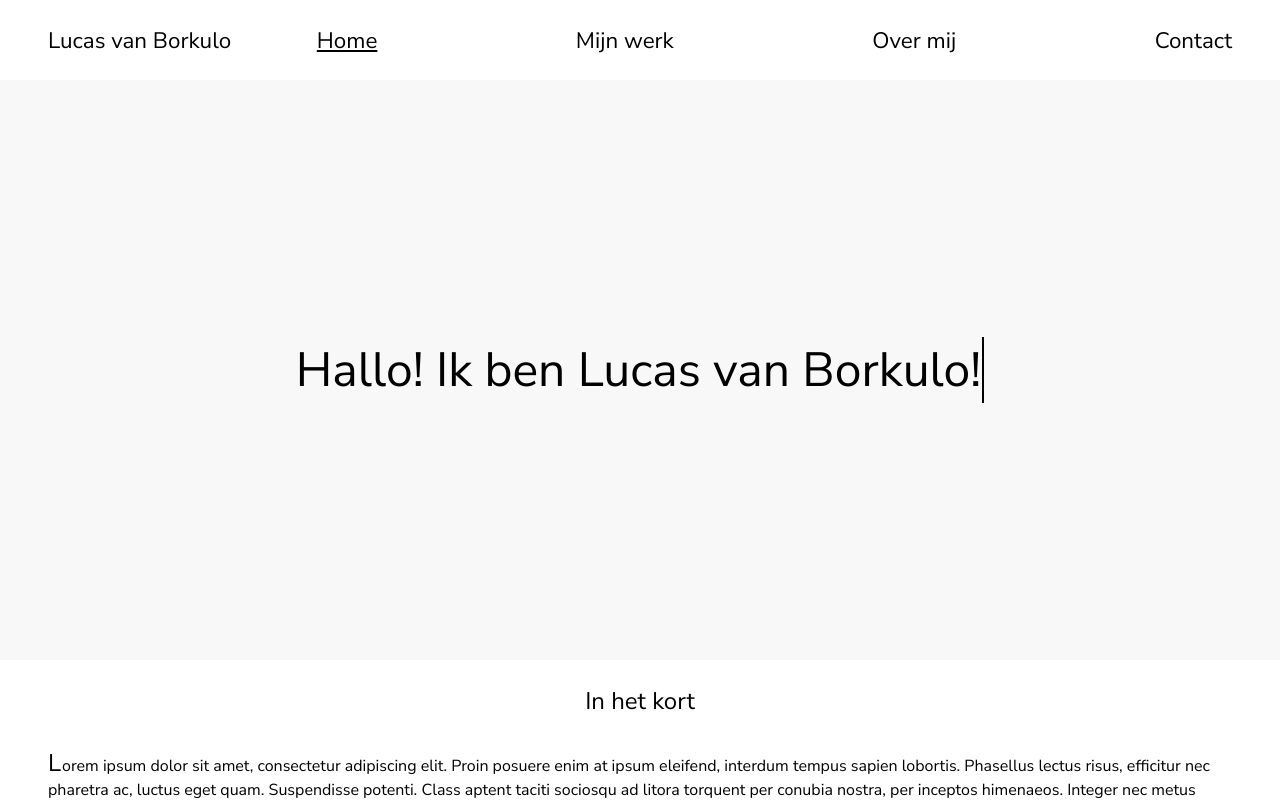
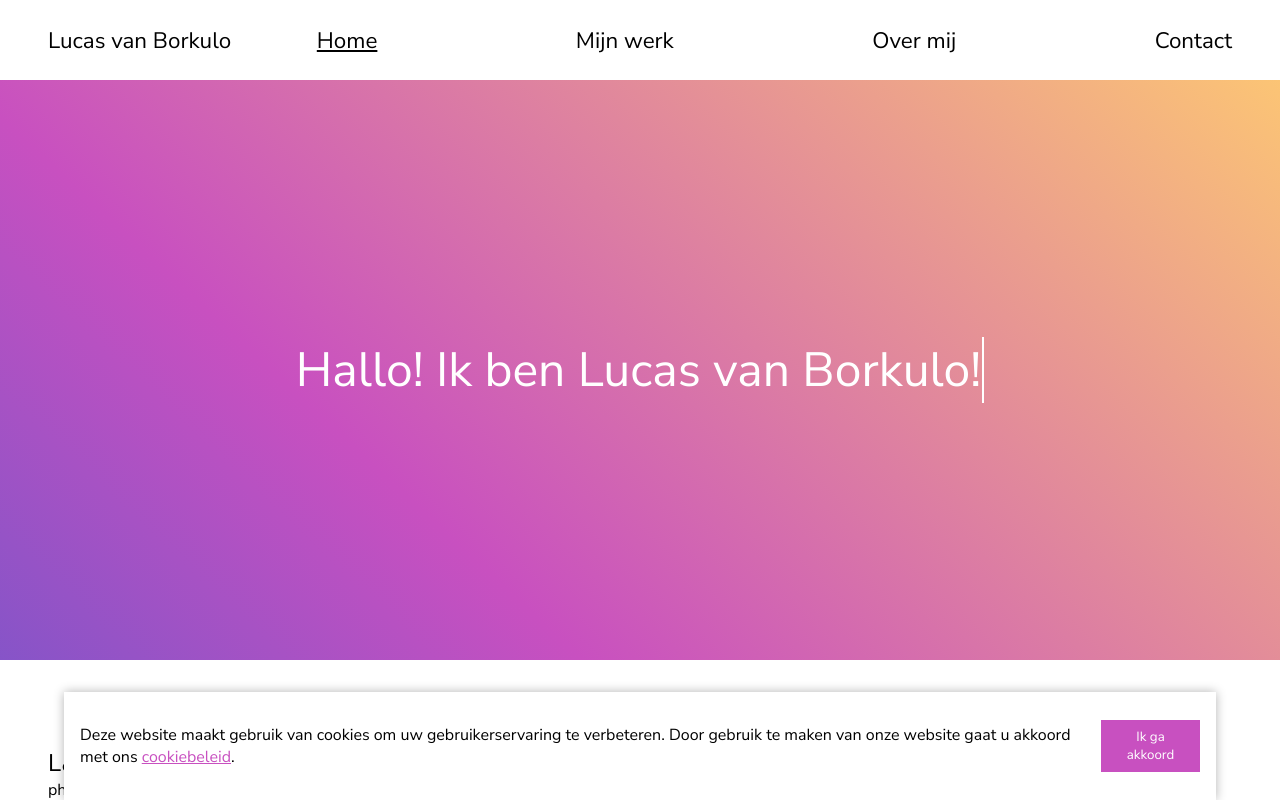
Before and after one commit to lucasvanborkulo/portfolio, a Nuxt app: page / in a window 1280 px wide. Shown: the top 800 px of the page. Built offline with nearby package versions, Linux system fonts and the light colour scheme.

Commit message:
New styling

```diff
--- a/assets/css/main.scss
+++ b/assets/css/main.scss
@@ -1,7 +1,9 @@
 @import url(https://fonts.googleapis.com/css?family=Nunito+Sans);
 
 #__nuxt {
-    background-color: #f8f8f8;
+    background-color: #4158D0;
+    background-image: linear-gradient(43deg, #4158D0 0%, #C850C0 46%, #FFCC70 100%);
+
 }
 
 body {
@@ -12,3 +14,8 @@ body {
 * {
     font-family: Nunito Sans;
 }
+
+a:visited,
+a {
+    color: #C850C0;
+}
--- /dev/null
+++ b/components/CookiePopup.vue
@@ -0,0 +1,65 @@
+<template>
+    <div v-if="!cookieAccepted" class="cookie-popup">
+        <div class="cookie-popup__content">
+            <p>Deze website maakt gebruik van cookies om uw gebruikerservaring te verbeteren. Door gebruik te maken van onze
+                website gaat u akkoord met ons <a href="#">cookiebeleid</a>.</p>
+            <div>
+                <button @click="acceptCookies">Ik ga akkoord</button>
+            </div>
+        </div>
+    </div>
+</template>
+
+<script>
+export default {
+    data() {
+        return {
+            cookieAccepted: false
+        };
+    },
+    methods: {
+        acceptCookies() {
+            this.cookieAccepted = true;
+        },
+    }
+};
+</script>
+
+<style lang="scss">
+$primary-color: #C850C0;
+$box-shadow: 0px 0px 10px rgba(0, 0, 0, 0.3);
+
+.cookie-popup {
+    position: fixed;
+    bottom: 0;
+    left: 5vw;
+    right: 5vw;
+    padding: 16px;
+    background-color: #fff;
+    box-shadow: $box-shadow;
+    z-index: 1000;
+
+    &__content {
+        display: flex;
+        justify-content: space-between;
+        align-items: center;
+
+        button {
+            background-color: $primary-color;
+            color: #fff;
+            border: none;
+            padding: 8px 16px;
+            cursor: pointer;
+            transition: background-color 0.3s;
+
+            &:hover {
+                background-color: #ffffff;
+                color: #C850C0;
+                border-color: #C850C0;
+                border-width: 1px;
+                border-style: solid;
+            }
+        }
+    }
+}
+</style>
--- a/components/Footer.vue
+++ b/components/Footer.vue
@@ -1,7 +1,7 @@
 <template>
     <div class="footer">
-        <span class="credits">Made with ❤️ by <a class="credits__link"
-                href="https://linkedin.com/in/lucas-van-borkulo" target="_blank">Lucas van Borkulo</a></span>
+        <span class="credits">Made with ❤️ by <a class="credits__link" href="https://linkedin.com/in/lucas-van-borkulo"
+                target="_blank">Lucas van Borkulo</a></span>
     </div>
 </template>
 <style scoped lang="scss">
@@ -13,6 +13,7 @@
 
     .credits {
         align-self: center;
+
         &__link {
             color: #000000;
         }
--- a/components/Navigation.vue
+++ b/components/Navigation.vue
@@ -1,5 +1,6 @@
 <template>
     <div class="navigation">
+        <CookiePopup />
         <div class="navigation__logo">
             <span>Lucas van Borkulo</span>
         </div>
@@ -58,4 +59,5 @@
     .nuxt-link-active {
         text-decoration: underline;
     }
-}</style>
+}
+</style>
--- a/pages/index.vue
+++ b/pages/index.vue
@@ -94,15 +94,14 @@ export default {
   }
 
   .hero {
-    background-color: #f8f8f8;
     height: calc(100vh - 80px - 140px);
     display: flex;
     align-items: center;
     justify-content: center;
 
     &__text {
-      color: #000000;
-      border-right: #000000 solid 1px;
+      color: #ffffff;
+      border-right: #ffffff solid 1px;
       padding-right: 1px;
       animation-name: typeIndicator;
       animation-duration: 1s;
@@ -124,20 +123,20 @@ export default {
 
   .skills {
     height: 200px;
-    background-color: #f8f8f8;
     display: flex;
     flex-direction: column;
     align-items: center;
     gap: 30px;
-    color: #000000;
+    color: #ffffff;
     padding-block: 25px;
 
     &__entry {
-      transition-duration: 300ms;
+      font-size: 120%;
+      transition-duration: 150ms;
 
       &:hover {
-        font-size: 130%;
-        transition-duration: 300ms;
+        font-size: 140%;
+        transition-duration: 150ms;
       }
     }
 
@@ -158,11 +157,11 @@ export default {
 
 @keyframes typeIndicator {
   0% {
-    border-right: #000000 solid 2px;
+    border-right: #ffffff solid 2px;
   }
 
   100% {
-    border-right: #00000000 solid 2px;
+    border-right: #ffffff00 solid 2px;
   }
 }
 </style>
```
